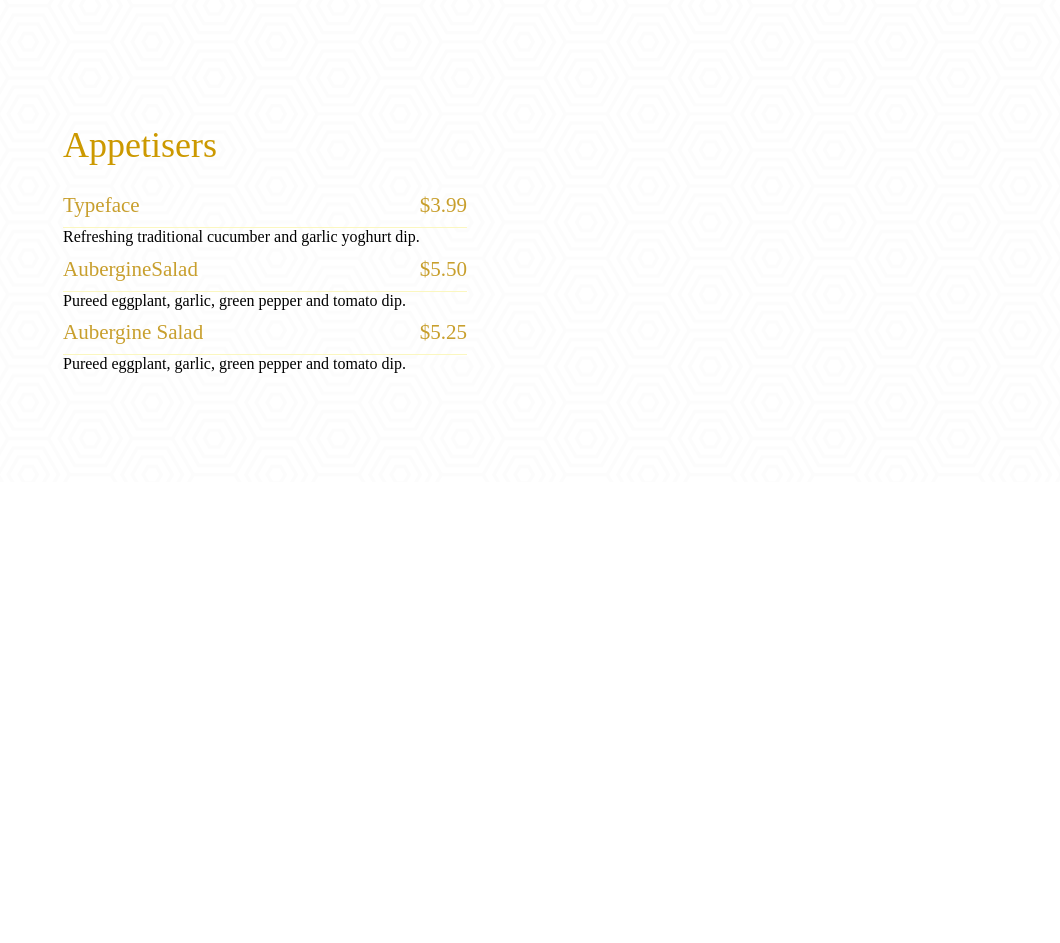
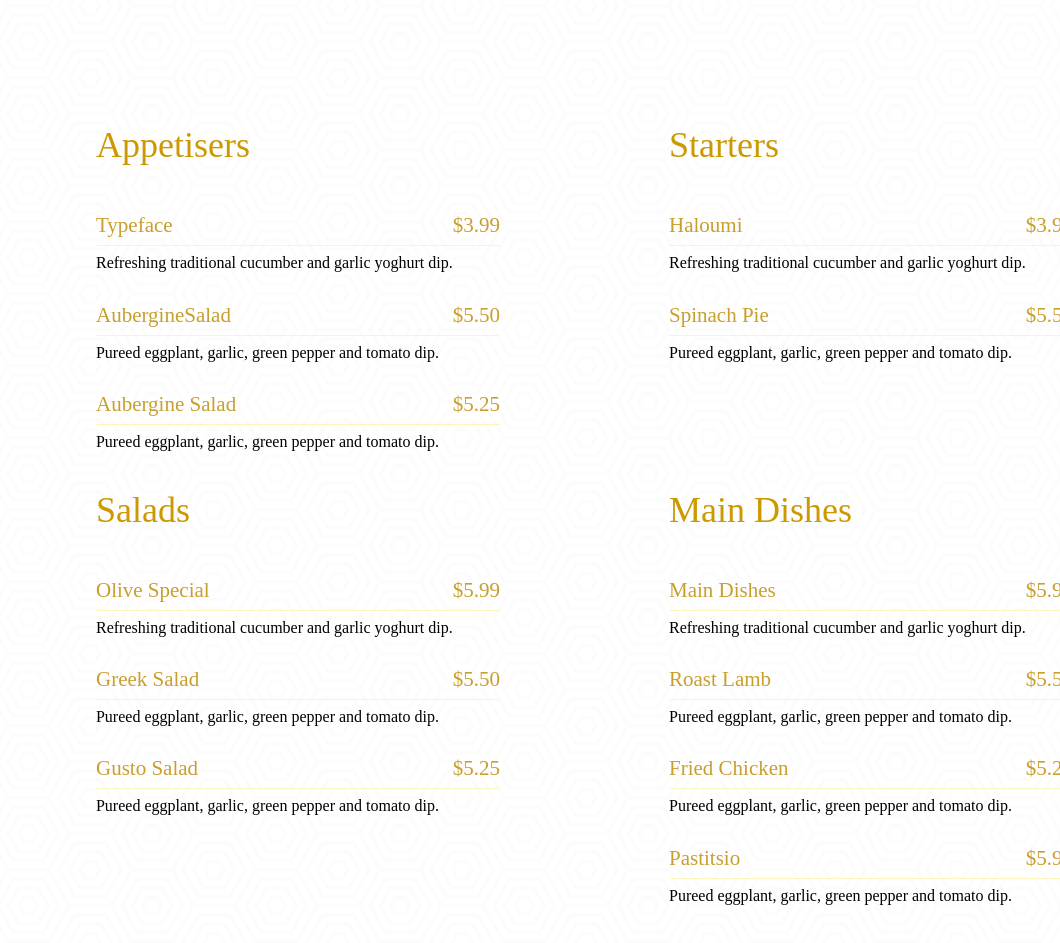
Before and after one commit to kruchikI/lambada, a plain HTML site: page index.html in a window 1280 px wide. Shown: the part 2260-3203 px from the top of the page, without its empty margins (220-1280 px from the left). Before the commit the page ends 2742 px from the top, so only its background shows below. Drawn offline with Linux system fonts and the light colour scheme.

Commit message:
Верстка 4блока
попытка наладить позиционирование

```diff
--- a/css/style.css
+++ b/css/style.css
@@ -324,8 +324,25 @@
     background-blend-mode: soft-light;
 }
 
+.menu_wrap {
+    display: flex;
+    justify-content: center;
+    align-items: flex-start;
+    flex-wrap: wrap;
+
+}
+
 .menu-apps {
+    margin: 0 169px 0 0;
 
+}
+
+.menu-apps:nth-child(2) {
+    margin: 0;
+}
+
+.menu-apps:nth-child(4) {
+    margin: 0;
 }
 
 .menu-head {
@@ -347,7 +364,7 @@
 }
 
 td {
-    padding: 0 0 10px 0;
+    padding: 8px 0 10px 0;
 }
 
 .menu_name {
@@ -356,4 +373,5 @@ td {
     line-height: 24px;
     font-weight: 400;
     color: #c89f2d;
+    padding: 20px 0 8px 0;
 }
--- a/index.html
+++ b/index.html
@@ -169,7 +169,7 @@ for the right food</h1>
 </section>
 
 <section class="menu">
-
+<div class="menu_wrap">
     <div class="menu-apps">
         <h3 class="menu-head">Appetisers</h3>
 
@@ -204,6 +204,101 @@ for the right food</h1>
 
     </div>
 
+    <div class="menu-apps">
+        <h3 class="menu-head">Starters</h3>
+
+        <table class="menu_table">
+            <tr class="menu_border">
+                <td class="menu_name">Haloumi</td>
+                <td class="menu_name">$3.99</td>
+
+            </tr>
+            <tr>
+                <td>Refreshing traditional cucumber and garlic yoghurt dip.</td>
+            </tr>
+            <tr class="menu_border">
+                <td class="menu_name">Spinach Pie</td>
+                <td class="menu_name">$5.50</td>
+            </tr>
+            <tr>
+                <td>Pureed eggplant, garlic, green pepper and tomato dip.</td>
+            </tr>
+
+        </table>
+
+
+
+    </div>
+
+    <div class="menu-apps">
+        <h3 class="menu-head">Salads</h3>
+
+        <table class="menu_table">
+            <tr class="menu_border">
+                <td class="menu_name">Olive Special</td>
+                <td class="menu_name">$5.99</td>
+
+            </tr>
+            <tr>
+                <td>Refreshing traditional cucumber and garlic yoghurt dip.</td>
+            </tr>
+            <tr class="menu_border">
+                <td class="menu_name">Greek Salad</td>
+                <td class="menu_name">$5.50</td>
+            </tr>
+            <tr>
+                <td>Pureed eggplant, garlic, green pepper and tomato dip.</td>
+            </tr>
+             <tr class="menu_border">
+                <td class="menu_name">Gusto Salad</td>
+                <td class="menu_name">$5.25</td>
+            </tr>
+            <tr>
+                <td>Pureed eggplant, garlic, green pepper and tomato dip.</td>
+            </tr>
+
+        </table>
+
+    </div>
+
+    <div class="menu-apps">
+        <h3 class="menu-head">Main Dishes</h3>
+
+        <table class="menu_table">
+            <tr class="menu_border">
+                <td class="menu_name">Main Dishes</td>
+                <td class="menu_name">$5.99</td>
+
+            </tr>
+            <tr>
+                <td>Refreshing traditional cucumber and garlic yoghurt dip.</td>
+            </tr>
+            <tr class="menu_border">
+                <td class="menu_name">Roast Lamb</td>
+                <td class="menu_name">$5.50</td>
+            </tr>
+            <tr>
+                <td>Pureed eggplant, garlic, green pepper and tomato dip.</td>
+            </tr>
+             <tr class="menu_border">
+                <td class="menu_name">Fried Chicken </td>
+                <td class="menu_name">$5.25</td>
+            </tr>
+            <tr>
+                <td>Pureed eggplant, garlic, green pepper and tomato dip.</td>
+            </tr>
+            <tr class="menu_border">
+                <td class="menu_name">Pastitsio</td>
+                <td class="menu_name">$5.99</td>
+            </tr>
+            <tr>
+                <td>Pureed eggplant, garlic, green pepper and tomato dip.</td>
+            </tr>
+
+        </table>
+
+    </div>
+</div>
 </section>
 
 </main>
```
